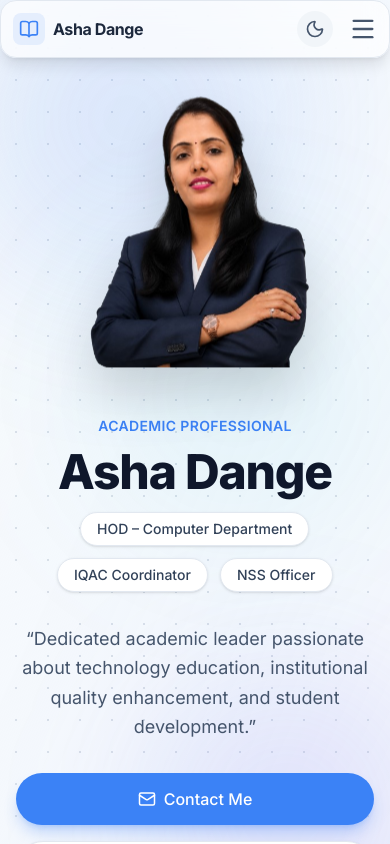
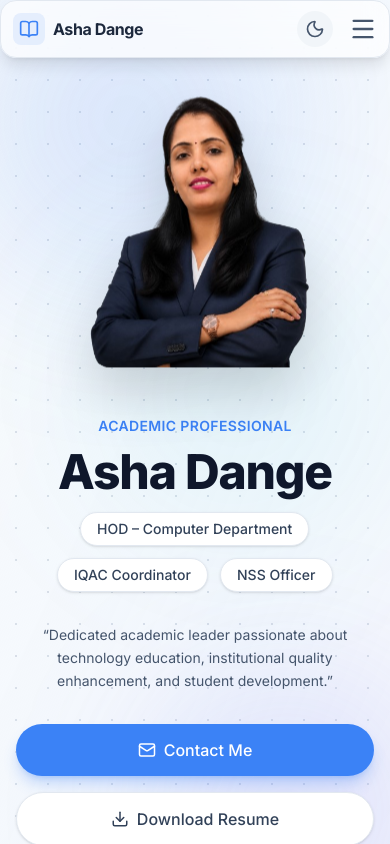
Before and after one commit to balaji3245/Asha-Dange-portfolio, a React (Vite) app: page / in a window 390 px wide. Shown: the top 844 px of the page. Built offline with nearby package versions, Linux system fonts and the light colour scheme.

Commit message:
fix: reduce hero tagline text size on mobile

```diff
--- a/src/components/sections/Hero.jsx
+++ b/src/components/sections/Hero.jsx
@@ -41,7 +41,7 @@ export default function Hero() {
               animate={{ opacity: 1 }}
               transition={{ delay: 0.3, duration: 0.8 }}
             >
-              <p className="text-lg md:text-xl text-slate-600 dark:text-slate-400 max-w-2xl mx-auto lg:mx-0 leading-relaxed">
+              <p className="text-sm md:text-lg lg:text-xl text-slate-600 dark:text-slate-400 max-w-2xl mx-auto lg:mx-0 leading-relaxed">
                 {tagline}
               </p>
             </motion.div>
```
